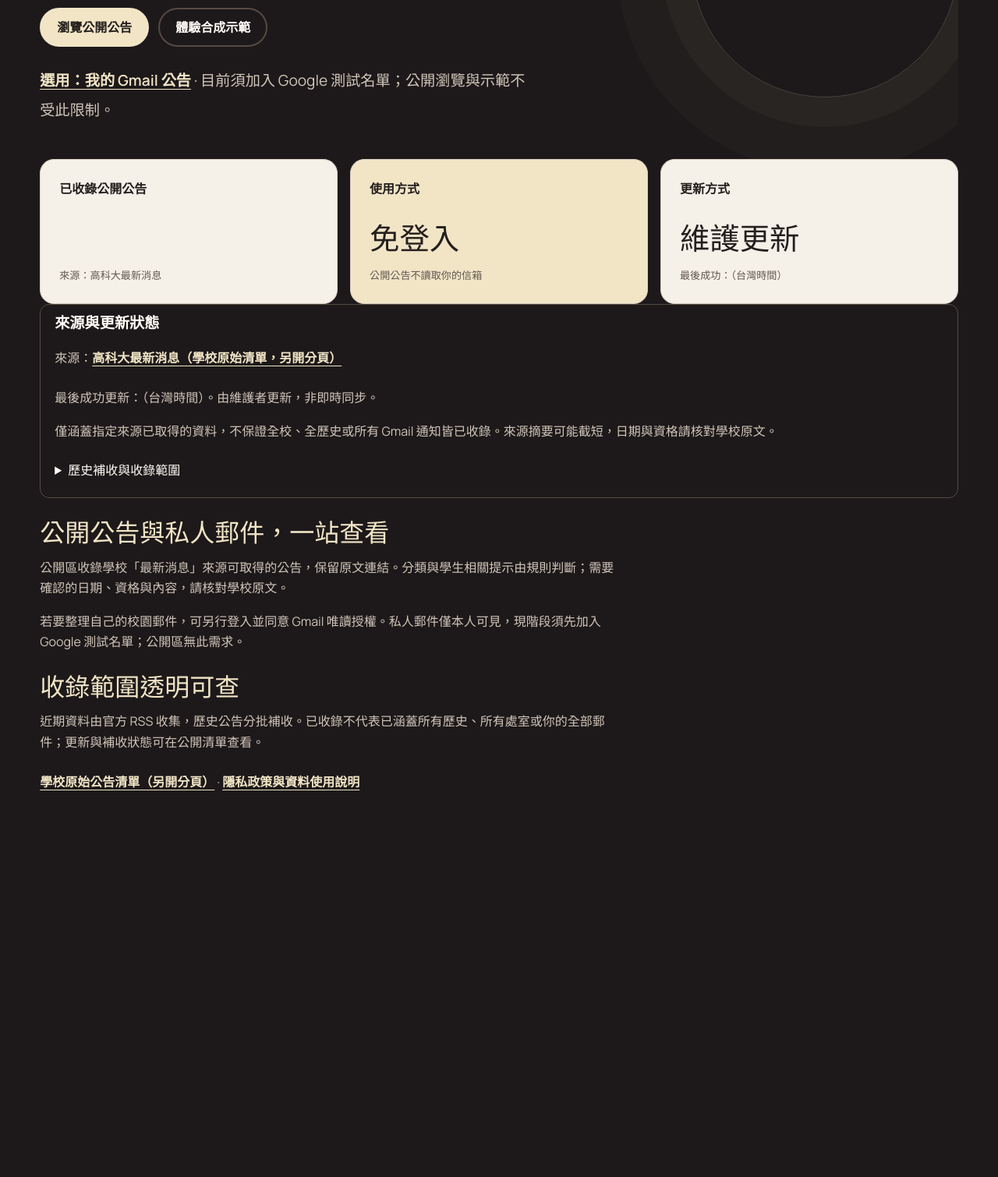
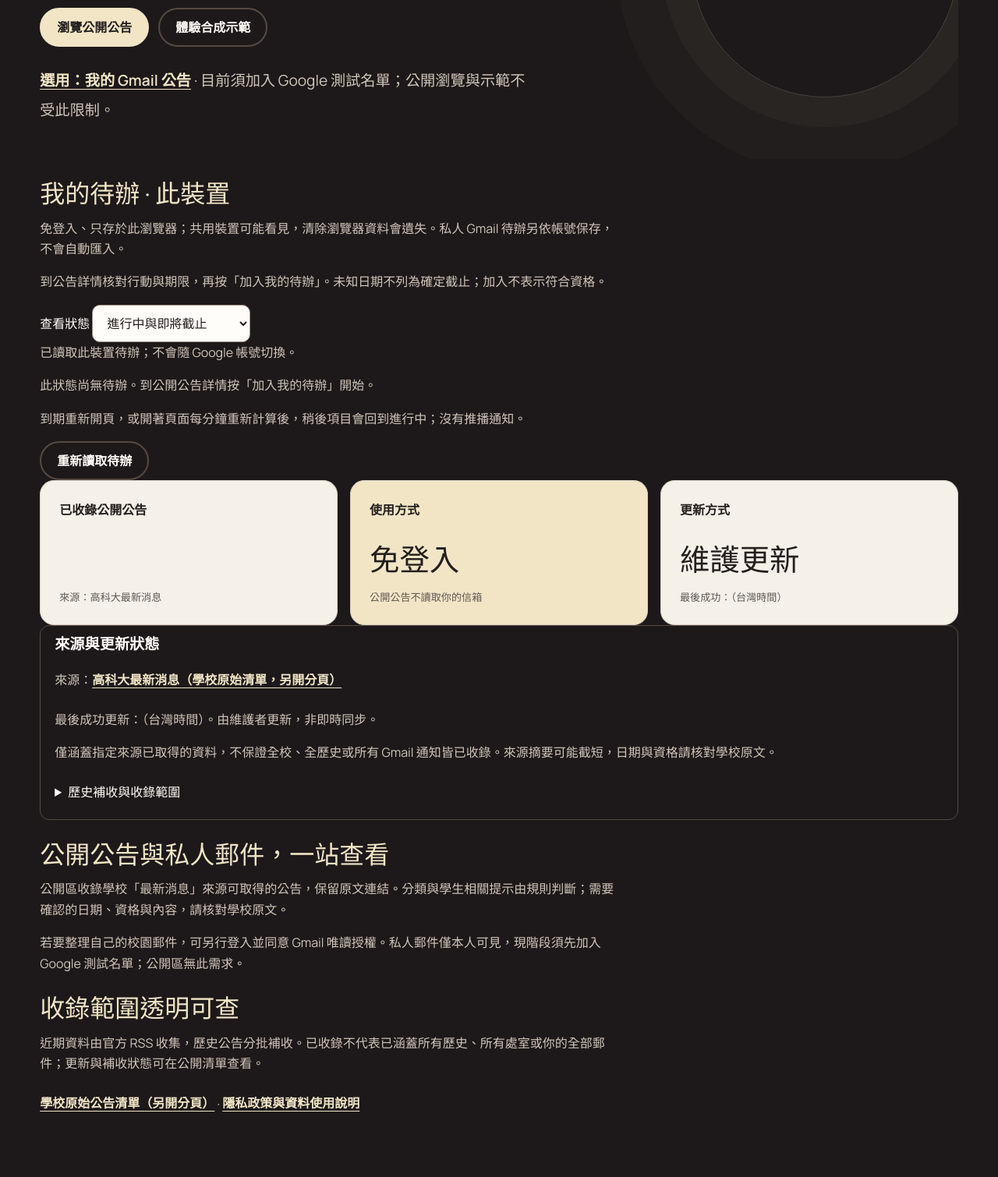
Before and after one commit to brocoli1024/Nkust-Mail-Assistant, a Python web app: template app/templates/web/public_home.html in a window 1280 px wide. Shown: the part 435-1945 px from the top of the page at 78% size. Before the commit the page ends 1449 px from the top, so only its background shows below. Run offline with Jinja, Linux system fonts and the light colour scheme; the template is opened without the code that fills it, so the values that code supplies are empty.

Commit message:
feat: track public todos on device

```diff
--- a/app/static/web/action-card-store.js
+++ b/app/static/web/action-card-store.js
@@ -18,8 +18,8 @@ function createActionCardStore(options={}){
   function open(){return new Promise((resolve,reject)=>{
     if(!factory){reject(Error('STORAGE_UNAVAILABLE'));return;}
     let req,done=false;
-    try{req=factory.open('nkust-campus-assistant',1);}catch{reject(Error('STORAGE_UNAVAILABLE'));return;}
-    req.onupgradeneeded=()=>{if(!req.result.objectStoreNames.contains('publicActionCards'))req.result.createObjectStore('publicActionCards',{keyPath:'source_ref'});};
+    try{req=factory.open('nkust-campus-assistant',2);}catch{reject(Error('STORAGE_UNAVAILABLE'));return;}
+    req.onupgradeneeded=()=>{for(const name of ['publicActionCards','publicTodos'])if(!req.result.objectStoreNames.contains(name))req.result.createObjectStore(name,{keyPath:'source_ref'});};
     req.onerror=()=>{done=true;reject(Error('STORAGE_UNAVAILABLE'));};
     req.onblocked=()=>{done=true;reject(Error('STORAGE_UNAVAILABLE'));};
     req.onsuccess=()=>{if(done){req.result.close();return;}resolve(req.result);};
--- a/app/static/web/action-card.js
+++ b/app/static/web/action-card.js
@@ -64,6 +64,7 @@ function init(){
         if(f.evidence?.length){const detail=document.createElement('details'),summary=document.createElement('summary');summary.textContent='查看依據';detail.append(summary);for(const e of f.evidence){const quote=document.createElement('blockquote');quote.textContent=e.quote;detail.append(quote);}box.append(detail);}
         const warnings=node.querySelector('[data-card-warnings="'+key+'"]');warnings.replaceChildren();for(const text of f.warnings||[]){const p=document.createElement('p');p.textContent=text;warnings.append(p);}
         node.querySelector('[data-card-field="'+key+'"]').textContent=f.value||'待確認';node.querySelector('[data-card-state="'+key+'"]').textContent=f.origin==='user'?'我的修正 · '+(f.state==='pending'?'待確認':'使用者確認，非系統驗證'):(f.state==='pending'?'待確認':'來源規則辨識');}
+      root.NkustTodoUI?.setCard(node,card);
       const d=card.fields.deadline;node.querySelector('[data-deadline-passed]').hidden=!(d.value&&['supported','user_confirmed'].includes(d.state)&&d.value<payload.taipei_today);
     };
     function render(){
@@ -96,7 +97,7 @@ function init(){
       finally{ready=true;}
     }
     const refresh=node.querySelector('[data-refresh]');if(payload.scope==='public'){refresh.hidden=false;refresh.addEventListener('click',()=>load(!editor.hidden));}
-    editor.addEventListener('input',()=>message('有尚未儲存的修正。'));
+    editor.addEventListener('input',()=>{message('有尚未儲存的修正。');root.NkustTodoUI?.setDirty(node);});
     editor.querySelector('[data-save]').addEventListener('click',()=>commit('save'));
     editor.querySelector('[data-reset]').addEventListener('click',()=>commit('reset'));
     editor.querySelector('[data-erase]')?.addEventListener('click',async()=>{
--- /dev/null
+++ b/app/static/web/todos.js
@@ -0,0 +1,65 @@
+/* Shared device/demo presentation. DOM text only; no uploads or private reads. */
+(function(root){'use strict';
+const api=root.NkustTodos,controllers=new WeakMap();
+const el=(tag,text)=>{const n=document.createElement(tag);if(text!==undefined)n.textContent=text;return n;};
+const labelTime=iso=>new Intl.DateTimeFormat('zh-TW',{timeZone:'Asia/Taipei',dateStyle:'short',timeStyle:'short',hourCycle:'h23'}).format(new Date(iso));
+function safeLink(url){try{const u=new URL(url);return ['https:','http:'].includes(u.protocol)&&!u.username&&!u.password?u.href:null;}catch{return null;}}
+function makeMemory(){let record=null;return {async readAll(){return record?[structuredClone(record)]:[];},async change(o){
+ if((record?.revision||0)!==o.expectedRevision)throw Error('REVISION_CONFLICT');const stamp=new Date().toISOString();
+ if(o.operation==='add'){if(record&&record.status!=='removed')throw Error('REVISION_CONFLICT');record={schema_version:1,source_ref:o.sourceRef,card:structuredClone(o.card),status:'active',snoozed_until:null,revision:o.expectedRevision+1,created_at:stamp,updated_at:stamp};}
+ else{if(!record||record.status==='removed')throw Error('REVISION_CONFLICT');record={...record,status:{complete:'done',reopen:'active',snooze:'snoozed',remove:'removed'}[o.operation],revision:record.revision+1,snoozed_until:o.operation==='snooze'?api.nextSnooze():null,updated_at:stamp};}return structuredClone(record);
+ }};}
+function init(){
+ for(const area of document.querySelectorAll('[data-device-todo], [data-todo-list]')){
+  const detail=area.hasAttribute('data-device-todo'),scope=area.dataset.scope||'public',cardNode=detail?area.closest('[data-card-payload]'):null;
+  if(!['public','demo'].includes(scope))continue;
+  const status=area.querySelector('[data-todo-status]'),body=area.querySelector(detail?'[data-todo-actions]':'[data-todo-items]');
+  const store=scope==='demo'?makeMemory():api.createTodoStore();let records=[],card=null,dirty=false,ready=false,busy=false;
+  const say=text=>{status.textContent=text;};
+  const button=(target,text,fn)=>{const b=el('button',text);b.type='button';b.className='button secondary';b.disabled=busy; b.addEventListener('click',fn);target.append(b);};
+  async function change(operation,old){
+   if(!ready||busy)return;if(operation==='add'&&(!card||dirty)){say('請先讀取行動卡，並儲存或恢復尚未保存的修正，再加入待辦。');return;}
+   if(operation==='remove'&&!root.confirm('移除此待辦？公告與修正仍保留，可從公告詳情重新加入。'))return;
+   busy=true;render();say('正在保存待辦，請稍候。');
+   try{await store.change({operation,card:operation==='add'?card:undefined,sourceRef:old?.source_ref||card.source.source_ref,expectedRevision:old?.revision||0});records=await store.readAll();say(scope==='demo'?'示範待辦已更新；重新載入即重設。':'待辦已保存至此裝置。');}
+   catch(e){ready=false;say(e.message==='REVISION_CONFLICT'?'其他頁面已更新，本次未覆寫；請按重新讀取待辦後核對。':'保存結果無法確認，請重新讀取待辦；既有資料未清除。');}
+   finally{busy=false;render();}
+  }
+  function actions(target,r){
+   if(r.effective_status!=='done')button(target,'標記完成',()=>change('complete',r));
+   if(r.effective_status!=='active')button(target,'重新開啟',()=>change('reopen',r));
+   target.append(el('p','稍後至 '+labelTime(api.nextSnooze())+'（明天09:00，台灣時間）重新出現；不發送通知。'));
+   if(r.snooze_after_deadline)target.append(el('p','此稍後時間晚於截止日期，請先處理。'));
+   button(target,'稍後處理',()=>change('snooze',r));button(target,'移除待辦',()=>change('remove',r));
+  }
+  function row(r){const article=el('article');article.className='detail-card todo-row';article.append(el('h3',r.card.source.title||'公告待辦'));
+   article.append(el('p',r.card.fields.action?.value||r.card.fields.summary?.value||'行動待確認，請核對原文。'));
+   article.append(el('p','截止：'+(r.deadline||'待確認')+({overdue:' · 已逾期',today:' · 今日截止',soon:' · 即將截止'}[r.deadline_group]||'')));
+   if(r.effective_status==='snoozed')article.append(el('p','稍後至 '+labelTime(r.snoozed_until)+'（台灣時間）'));
+   article.append(el('p','加入時的資訊快照，來源後續可能更新；不代表你符合資格。'));
+   const url=safeLink(r.card.source.url);if(url){const link=el('a','核對公告來源（另開分頁）');link.href=url;link.target='_blank';link.rel='noopener noreferrer';link.className='text-link dark';article.append(link);}
+   const history=el('details'),summary=el('summary','加入時的原文與依據'),pre=el('pre',JSON.stringify(r.card,null,2));history.append(summary,pre);article.append(history);
+   const controls=el('div');controls.className='actions todo-actions';actions(controls,r);article.append(controls);return article;
+  }
+  function render(){body.replaceChildren();if(!ready){body.append(el('p','尚未完整讀取待辦，請重試。'));return;}
+   const projected=records.map(r=>api.projectTodo(r,new Date()));
+   if(detail){const old=projected.find(r=>r.source_ref===card?.source.source_ref);
+    if(!card){body.append(el('p','請先完成行動卡載入；修正讀取失敗時不會使用空白值加入。'));return;}
+    if(!old||old.status==='removed'){button(body,'加入我的待辦',()=>change('add',old));}
+    else{body.append(el('p','已加入 · '+({active:'進行中',done:'已完成',snoozed:'稍後處理'}[old.effective_status])));if(old.card.baseline_hash!==card.baseline_hash)body.append(el('p','目前來源或解析版本與加入時不同，請核對；待辦保留加入時資訊。'));actions(body,old);}
+   }else{
+    const filter=area.querySelector('[data-todo-filter]')?.value||'active';
+    const selected=projected.filter(r=>r.effective_status===filter).sort((a,b)=>(a.deadline||'9999').localeCompare(b.deadline||'9999'));
+    if(!selected.length)body.append(el('p','此狀態尚無待辦。到公開公告詳情按「加入我的待辦」開始。'));
+    for(const r of selected)body.append(row(r));
+   }
+  }
+  async function load(){if(busy)return;ready=false;say('正在讀取待辦。');try{records=await store.readAll();ready=true;say(scope==='demo'?'示範待辦只留在此頁。':'已讀取此裝置待辦；不會隨 Google 帳號切換。');}catch{say('待辦讀取失敗，並非沒有待辦。請檢查儲存權限、關閉舊分頁後重試；不會清除既有資料。');}render();}
+  if(detail)controllers.set(cardNode,{setCard(value){card=structuredClone(value);dirty=false;render();},setDirty(){dirty=true;}});
+  const retry=el('button','重新讀取待辦');retry.type='button';retry.className='button secondary';retry.addEventListener('click',load);area.append(retry);
+  area.querySelector('[data-todo-filter]')?.addEventListener('change',render);setInterval(()=>{if(ready&&!busy)render();},60000);load();
+ }
+}
+root.NkustTodoUI={setCard(node,card){controllers.get(node)?.setCard(card);},setDirty(node){controllers.get(node)?.setDirty();}};
+document.addEventListener('DOMContentLoaded',init);
+})(window);
--- a/app/templates/web/account.html
+++ b/app/templates/web/account.html
@@ -5,7 +5,7 @@
   {% include 'pwa_head.html' %}
   <title>{{ title }} · NKUST Mail Assistant</title>
   <link rel="stylesheet" href="/assets/account.css?v=editorial-1">
-</head>
+<script src="/assets/todo-clock.js" defer></script></head>
 <body><div class="site-shell">
   {% set active_page = 'settings' if settings else 'dashboard' %}
   {% include 'site_header.html' %}
@@ -45,7 +45,7 @@
       <div><p class="eyebrow">YOUR CAMPUS, IN FOCUS</p><h1 id="page-title">你的校園公告，<br>一眼掌握。</h1><p>把重要的通知、待處理事項和截止日期，整理在同一個地方。</p></div>
     </section>
     <div class="identity-strip"><strong>你好，{{ user.display_name or user.email }}。</strong><span>{{ user.email }}</span></div>
-    <section class="detail-section" aria-label="我的待辦"><h2>我的待辦 · 私人帳號</h2>
+    {% for t in todo_items %}{% if t.effective_status=='snoozed' %}<span hidden data-snoozed-until="{{ t.snoozed_until.isoformat() }}"></span>{% endif %}{% endfor %}<section class="detail-section" aria-label="我的待辦"><h2>我的待辦 · 私人帳號</h2>
     {% if todo_error %}<p class="notice" role="alert">待辦讀取失敗，請稍後重試；並非沒有待辦。</p>{% else %}
     {% for t in todo_items if t.effective_status=='active' %}<p><a class="text-link dark" href="/my/todos">{{ t.card.source.title }}</a> · {{ t.deadline or '截止待確認' }}{% if t.deadline_group=='overdue' %} · 已逾期{% elif t.deadline_group in ('today','soon') %} · 即將截止{% endif %}</p>{% else %}<p>尚無進行中的待辦。到公告詳情自行加入。</p>{% endfor %}{% endif %}
     <a class="button" href="/my/todos">查看我的待辦</a> <a class="text-link" href="/todos">此裝置的公開待辦（分開保存）</a></section>
--- a/app/templates/web/demo_announcement_detail.html
+++ b/app/templates/web/demo_announcement_detail.html
@@ -4,6 +4,7 @@
   <meta charset="utf-8"><meta name="viewport" content="width=device-width, initial-scale=1">
   {% include 'pwa_head.html' %}<title>{{ item.title }} · 合成示範</title>
   <link rel="stylesheet" href="/assets/account.css?v=phase1">
+  <script src="/assets/todo-store.js" defer></script><script src="/assets/todos.js" defer></script>
   <script src="/assets/action-card-store.js" defer></script>
   <script src="/assets/action-card.js" defer></script>
 </head>
--- a/app/templates/web/demo_notice.html
+++ b/app/templates/web/demo_notice.html
@@ -1,4 +1,4 @@
 <aside class="notice demo-notice" aria-label="合成示範說明">
   <strong>合成示範資料，非高科大真實公告，請勿據此報名或申請</strong>
-  <p>內容與日期皆為固定的虛構範例，不表示目前可報名。體驗不需登入、Gmail 授權或 AI 金鑰，修正僅暫存在目前頁面，重新載入即重設，不寫入裝置或伺服器。</p>
+  <p>內容與日期皆為固定的虛構範例，不表示目前可報名。體驗不需登入、Gmail 授權或 AI 金鑰，修正與待辦僅暫存在目前頁面，重新載入即重設，不寫入裝置或伺服器。</p>
 </aside>
--- /dev/null
+++ b/app/templates/web/device_todos.html
@@ -0,0 +1,7 @@
+<section class="detail-section" data-todo-list data-scope="public" aria-label="我的待辦與即將截止">
+<h2>我的待辦 · 此裝置</h2><p>免登入、只存於此瀏覽器；共用裝置可能看見，清除瀏覽器資料會遺失。私人 Gmail 待辦另依帳號保存，不會自動匯入。</p>
+<p>到公告詳情核對行動與期限，再按「加入我的待辦」。未知日期不列為確定截止；加入不表示符合資格。</p>
+<label>查看狀態 <select data-todo-filter><option value="active">進行中與即將截止</option><option value="snoozed">稍後處理</option><option value="done">已完成</option></select></label>
+<p data-todo-status role="status" aria-live="polite">正在讀取此裝置待辦。</p><div data-todo-items></div>
+<p>到期重新開頁，或開著頁面每分鐘重新計算後，稍後項目會回到進行中；沒有推播通知。</p><noscript>裝置待辦需要 JavaScript；你仍可免登入瀏覽公告與原文。</noscript>
+</section>
--- a/app/templates/web/private_todos.html
+++ b/app/templates/web/private_todos.html
@@ -1 +1 @@
-<!doctype html><html lang="zh-Hant"><head><meta charset="utf-8"><meta name="viewport" content="width=device-width, initial-scale=1">{% include 'pwa_head.html' %}<title>我的帳號待辦</title><link rel="stylesheet" href="/assets/account.css?v=todo-1"><script src="/assets/todo-clock.js" defer></script></head><body><div class="site-shell">{% include 'site_header.html' %}<main id="main-content" class="page-content"><h1>我的待辦 · 私人帳號</h1><p>只保存至目前帳號。不會讀取或匯入此裝置的公開待辦。</p><p><a class="text-link" href="/todos">另看此裝置的公開待辦</a></p><nav class="actions" aria-label="待辦狀態">{% for state,label in [('active','進行中與即將截止'),('snoozed','稍後處理'),('done','已完成')] %}<a class="button secondary" href="?view={{ state }}" {% if view==state %}aria-current="page"{% endif %}>{{ label }}</a>{% endfor %}</nav><p>稍後時間到達後，重新開頁或重新整理即可回到進行中；開著頁面時每分鐘檢查一次。沒有推播通知。</p>{% include 'todo_rows.html' %}</main></div></body></html>
+<!doctype html><html lang="zh-Hant"><head><meta charset="utf-8"><meta name="viewport" content="width=device-width, initial-scale=1">{% include 'pwa_head.html' %}<title>我的帳號待辦</title><link rel="stylesheet" href="/assets/account.css?v=todo-1"><script src="/assets/todo-clock.js" defer></script></head><body><div class="site-shell">{% include 'site_header.html' %}<main id="main-content" class="page-content"><h1>我的待辦 · 私人帳號</h1><p>只保存至目前帳號。不會讀取或匯入此裝置的公開待辦。</p><p><a class="text-link" href="/todos">另看此裝置的公開待辦</a></p><nav class="actions" aria-label="待辦狀態">{% for state,label in [('active','進行中與即將截止'),('snoozed','稍後處理'),('done','已完成')] %}<a class="button secondary" href="?view={{ state }}" {% if view==state %}aria-current="page"{% endif %}>{{ label }}</a>{% endfor %}</nav><p>稍後時間到達後，重新開頁或重新整理即可回到進行中；開著頁面時每分鐘檢查一次。沒有推播通知。</p>{% for t in items if t.effective_status=='snoozed' %}<span hidden data-snoozed-until="{{ t.snoozed_until.isoformat() }}"></span>{% endfor %}{% include 'todo_rows.html' %}</main></div></body></html>
--- a/app/templates/web/public_announcement_detail.html
+++ b/app/templates/web/public_announcement_detail.html
@@ -4,6 +4,7 @@
   <meta charset="utf-8"><meta name="viewport" content="width=device-width, initial-scale=1">
   {% include 'pwa_head.html' %}<title>{{ item.title }} · NKUST Mail Assistant</title>
   <link rel="stylesheet" href="/assets/account.css?v=action-card-1">
+  <script src="/assets/todo-store.js" defer></script><script src="/assets/todos.js" defer></script>
   <script src="/assets/action-card-store.js" defer></script>
   <script src="/assets/action-card.js" defer></script>
 </head>
--- a/app/templates/web/public_home.html
+++ b/app/templates/web/public_home.html
@@ -5,7 +5,7 @@
   {% include 'pwa_head.html' %}<title>NKUST Mail Assistant · 校園公告</title>
   <meta name="description" content="免登入查看高科大公開公告，搜尋分類與學生相關資訊；私人郵件功能另需授權。">
   <link rel="stylesheet" href="/assets/account.css?v=public-1">
-</head>
+<script src="/assets/todo-store.js" defer></script><script src="/assets/todos.js" defer></script></head>
 <body><div class="site-shell">
   {% include 'site_header.html' %}
   <main id="main-content" class="page-content">
@@ -15,6 +15,7 @@
       <div class="actions"><a class="button" href="/public/announcements">瀏覽公開公告</a><a class="button secondary" href="/demo">體驗合成示範</a></div>
       <p><a class="text-link" href="/login">選用：我的 Gmail 公告</a> · 目前須加入 Google 測試名單；公開瀏覽與示範不受此限制。</p>
     </div></section>
+    {% include 'device_todos.html' %}
     <section class="stats" aria-label="收錄現況">
       <article class="stat-card"><span>已收錄公開公告</span><strong>{{ total }}</strong><small>來源：高科大最新消息</small></article>
       <article class="stat-card"><span>使用方式</span><strong class="public-stat-text">免登入</strong><small>公開公告不讀取你的信箱</small></article>
--- /dev/null
+++ b/app/templates/web/public_todos.html
@@ -0,0 +1 @@
+<!doctype html><html lang="zh-Hant"><head><meta charset="utf-8"><meta name="viewport" content="width=device-width, initial-scale=1">{% include 'pwa_head.html' %}<title>我的裝置待辦</title><link rel="stylesheet" href="/assets/account.css?v=todo-1"><script src="/assets/todo-store.js" defer></script><script src="/assets/todos.js" defer></script></head><body><div class="site-shell">{% include 'site_header.html' %}<main id="main-content" class="page-content"><h1>我的待辦</h1>{% include 'device_todos.html' %}<p><a class="button" href="/public/announcements">找公告加入待辦</a> <a class="text-link" href="/my/todos">登入查看私人帳號待辦</a></p></main></div></body></html>
--- a/app/web.py
+++ b/app/web.py
@@ -118,7 +118,7 @@ def create_app(settings=None, oauth_settings=None, *, google_factory=GoogleOAuth
     def is_public_page(request):
         path = request.url.path
         return session_enabled and request.method == 'GET' and (
-            path in ('/', '/public/announcements', '/demo')
+            path in ('/', '/public/announcements', '/demo', '/todos')
             or path.startswith('/public/announcements/')
             or path.startswith('/demo/announcements/'))
 
```
Also changed, not shown: app/static/web/todo-store.js (added, +45 -0 lines), tests/test_todo_pages.py (+11 -0 lines), tests/todo_store_check.cjs (added, +27 -0 lines).
